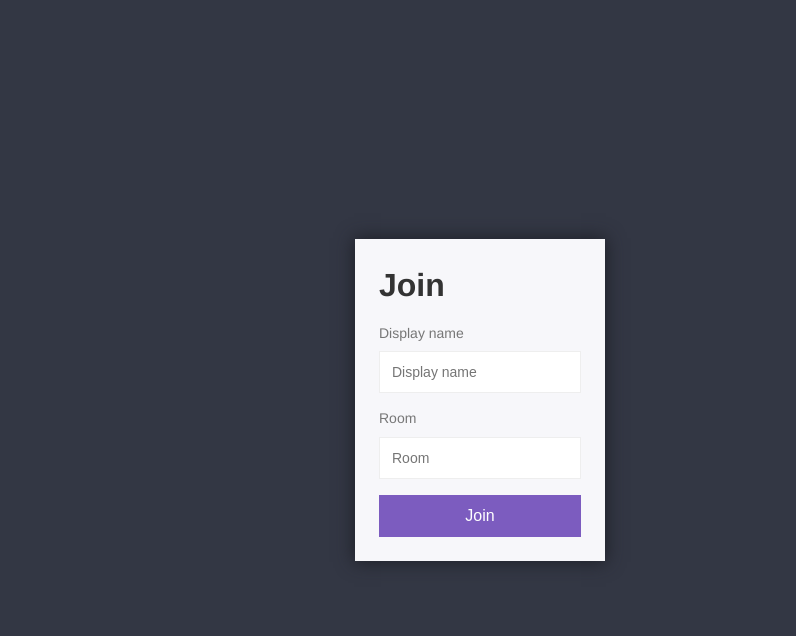
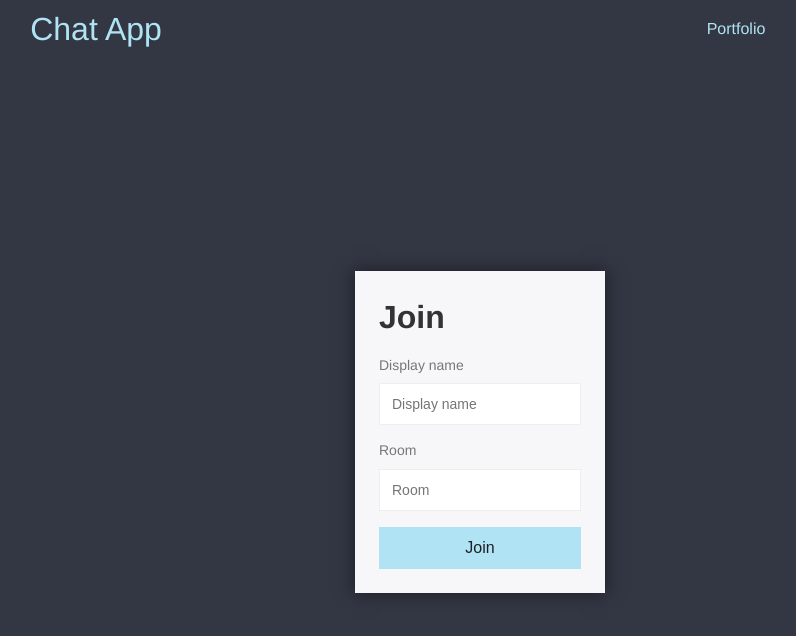
Before and after one commit to justprateek/realtimeChat, a website: page public/index.html in a window 1280 px wide. Shown: the whole page, without its empty margins (160-956 px from the left). Drawn offline with Linux system fonts and the light colour scheme.

Commit message:
fixed portfolio link

```diff
--- a/package.json
+++ b/package.json
@@ -17,5 +17,8 @@
   },
   "devDependencies": {
     "nodemon": "^2.0.7"
+  },
+  "nodemonConfig": {
+    "ext": "js,html,css"
   }
 }
--- a/public/css/styles.css
+++ b/public/css/styles.css
@@ -20,6 +20,34 @@ body {
     font-family: Helvetica, Arial, sans-serif;
 }
 
+
+#main_header {
+    width: 100%;
+    height: 8vh;
+    display: flex;
+    background-color: #333744;
+    color: #b0e3f3;
+    padding: 5px 0 10px 0;
+}
+.main_heading{
+    width: 40%;
+    margin: auto;
+    text-align: center;
+    font-size: 2rem;
+}
+
+.portfolio {
+    width: 60%;
+    margin: auto;
+    text-align: center;
+    /* justify-content: center;
+    align-items: center; */
+
+}
+.portfolio a{
+    text-decoration: none;
+    color: #b0e3f3;
+}
 h1 {
     margin-bottom: 16px;
 }
@@ -40,15 +68,16 @@ input {
 button {
     cursor: pointer;
     padding: 12px;
-    background: #7C5CBF;
+    background: #b0e3f3;;
     border: none;
-    color: white;
+    color: #1D1F26;
     font-size: 16px;
     transition: background .3s ease;
 }
 
 button:hover {
-    background: #6b47b8;
+    background: #98dff5;
+    transition: 1s ease-in;
 }
 
 button:disabled {
@@ -60,8 +89,8 @@ button:disabled {
 
 .centered-form {
     background: #333744;
-    width: 100vw;
-    height: 100vh;
+    width: 100%;
+    height: 92vh;
     display: flex;
     justify-content: center;
     align-items: center;
--- a/public/index.html
+++ b/public/index.html
@@ -5,9 +5,14 @@
         <meta name="viewport" content = "width=device-width initial-scale=1.0">
         <title>Chat App</title>
         <link rel="icon" href="/img/favicon.png">
-        <link rel="stylesheet" href="/css/styles.min.css">
+        <link rel="stylesheet" href="/css/styles.css">
     </head>
     <body>
+        <div id="main_header">
+            <div class="main_heading"><p>Chat App</p></div>
+
+            <div class="portfolio"><p><a href="https://prateek-portfolio.herokuapp.com/" target="_blank">Portfolio</a></p></div>
+        </div>
         <div class="centered-form">
             <div class="centered-form__box">
                 <h1>Join</h1>
```
Also changed, not shown: public/chat.html (+1 -1 lines).
